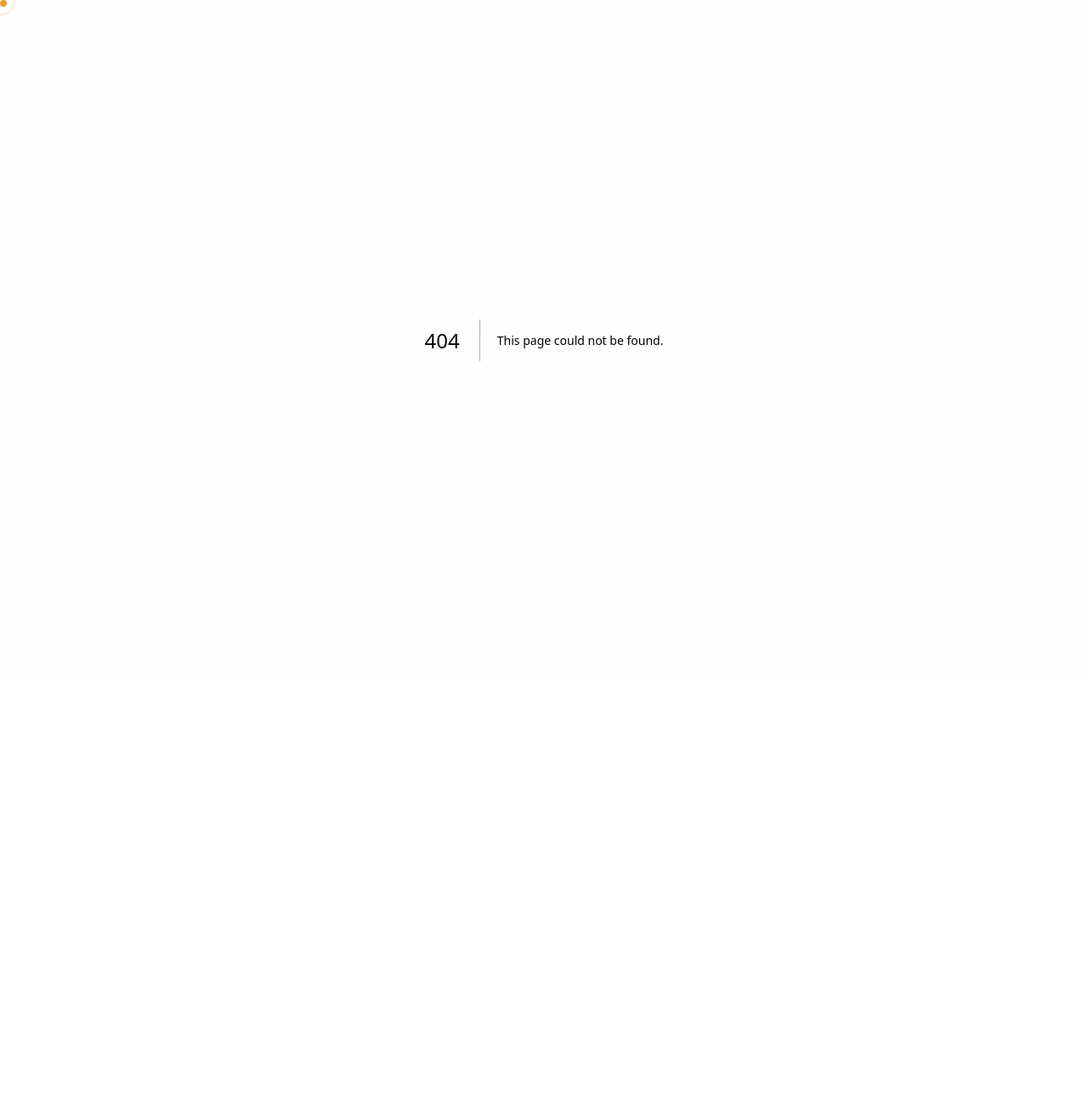
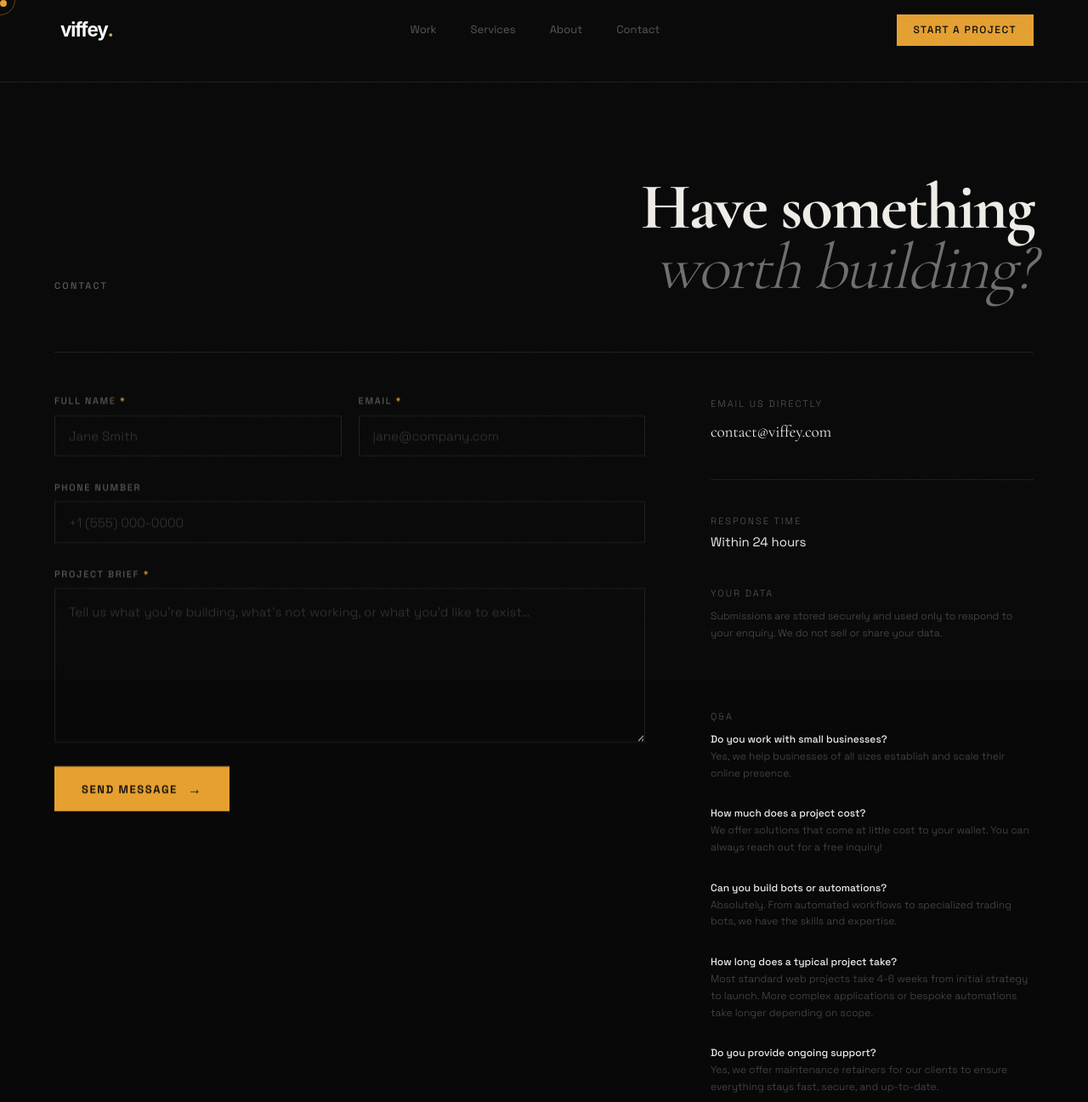
Before and after one commit to infinitegithub/viffey3, a Next.js app: page /contact in a window 1280 px wide. Before the commit this address had no page. Shown: the top 1297 px of the page at 85% size. Before the commit the page ends 800 px from the top, so only its background shows below. Built offline with nearby package versions, Linux system fonts and the light colour scheme.

Commit message:
Create dedicated Contact page with Q&As, hide them on homepage, and update Hero statement.

```diff
--- /dev/null
+++ b/src/app/contact/page.tsx
@@ -0,0 +1,21 @@
+import Nav from '@/components/Nav';
+import Footer from '@/components/Footer';
+import Contact from '@/components/Contact';
+
+export const metadata = {
+  title: 'Contact — Viffey',
+  description: 'Get in touch to start building your bespoke digital platform.',
+};
+
+export default function ContactPage() {
+  return (
+    <main>
+      <Nav />
+      {/* Page Layout Wrapper */}
+      <div style={{ paddingTop: 'clamp(6rem, 12vh, 10rem)', minHeight: '70vh' }}>
+        <Contact />
+      </div>
+      <Footer />
+    </main>
+  );
+}
--- a/src/app/page.tsx
+++ b/src/app/page.tsx
@@ -14,7 +14,7 @@ export default function Home() {
       <Marquee />
       <Services />
       <Work />
-      <Contact />
+      <Contact hideQA={true} />
       <Footer />
     </main>
   );
--- a/src/components/Contact.tsx
+++ b/src/components/Contact.tsx
@@ -16,7 +16,7 @@ try {
 
 type Status = 'idle' | 'sending' | 'success' | 'error';
 
-export default function Contact() {
+export default function Contact({ hideQA = false }: { hideQA?: boolean }) {
   const sectionRef = useRef<HTMLElement>(null);
   const headRef = useRef<HTMLHeadingElement>(null);
   const formRef = useRef<HTMLFormElement>(null);
@@ -274,6 +274,7 @@ export default function Contact() {
               </p>
             </div>
 
+            {!hideQA && (
               <div className={styles.crmNote} style={{ marginTop: '2.5rem' }}>
                 <span className={styles.infoLabel}>Q&A</span>
                 <p className={styles.crmText} style={{ marginBottom: '1.25rem' }}>
@@ -284,11 +285,20 @@ export default function Contact() {
                   <strong style={{ color: 'var(--white)', fontWeight: 500 }}>How much does a project cost?</strong><br />
                   We offer solutions that come at little cost to your wallet. You can always reach out for a free inquiry!
                 </p>
-              <p className={styles.crmText}>
+                <p className={styles.crmText} style={{ marginBottom: '1.25rem' }}>
                   <strong style={{ color: 'var(--white)', fontWeight: 500 }}>Can you build bots or automations?</strong><br />
                   Absolutely. From automated workflows to specialized trading bots, we have the skills and expertise.
                 </p>
+                <p className={styles.crmText} style={{ marginBottom: '1.25rem' }}>
+                  <strong style={{ color: 'var(--white)', fontWeight: 500 }}>How long does a typical project take?</strong><br />
+                  Most standard web projects take 4-6 weeks from initial strategy to launch. More complex applications or bespoke automations take longer depending on scope.
+                </p>
+                <p className={styles.crmText}>
+                  <strong style={{ color: 'var(--white)', fontWeight: 500 }}>Do you provide ongoing support?</strong><br />
+                  Yes, we offer maintenance retainers for our clients to ensure everything stays fast, secure, and up-to-date.
+                </p>
               </div>
+            )}
           </aside>
         </div>
       </div>
--- a/src/components/Footer.tsx
+++ b/src/components/Footer.tsx
@@ -7,7 +7,7 @@ const NAV_LINKS = [
   { label: 'Work', href: '/#work' },
   { label: 'Services', href: '/services' },
   { label: 'About', href: '/about' },
-  { label: 'Contact', href: '/#contact' },
+  { label: 'Contact', href: '/contact' },
 ];
 
 const SOCIAL_LINKS = [
@@ -33,7 +33,7 @@ export default function Footer() {
           </h2>
         </div>
         <div className={styles.ctaRight}>
-          <a href="#contact" className={styles.ctaBtn}>
+          <a href="/contact" className={styles.ctaBtn}>
             <span className={styles.ctaBtnText}>Start a project</span>
             <span className={styles.ctaBtnArrow}>→</span>
           </a>
--- a/src/components/Hero.tsx
+++ b/src/components/Hero.tsx
@@ -43,13 +43,13 @@ export default function Hero() {
         <div className={styles.headlines}>
           <div className={styles.lineWrap}>
             <div ref={line1Ref} className={`${styles.line} ${styles.lineLeft}`}>
-              <span className={styles.displayText}>WE BUILD</span>
+              <span className={styles.displayText}>WE ENGINEER</span>
             </div>
           </div>
 
           <div className={styles.lineWrap}>
             <div ref={line2Ref} className={`${styles.line} ${styles.lineRight}`}>
-              <span className={`${styles.displayText} ${styles.italic}`}>NEW</span>
+              <span className={`${styles.displayText} ${styles.italic}`}>BESPOKE</span>
             </div>
           </div>
 
@@ -62,7 +62,7 @@ export default function Hero() {
           <div className={styles.lineWrap}>
             <div ref={line4Ref} className={`${styles.line} ${styles.lineRight}`}>
               <span className={styles.displayText}>
-                WORLDS
+                PLATFORMS
                 <span className={styles.accentDot}>.</span>
               </span>
             </div>
--- a/src/components/Nav.tsx
+++ b/src/components/Nav.tsx
@@ -9,7 +9,7 @@ const links = [
   { label: 'Work', href: '/#work' },
   { label: 'Services', href: '/services' },
   { label: 'About', href: '/about' },
-  { label: 'Contact', href: '/#contact' },
+  { label: 'Contact', href: '/contact' },
 ];
 
 export default function Nav() {
@@ -58,9 +58,9 @@ export default function Nav() {
             ))}
           </div>
 
-          <a href="#contact" className={styles.cta}>
+          <Link href="/contact" className={styles.cta}>
             Start a project
-          </a>
+          </Link>
 
           <button
             className={`${styles.menuToggle} ${menuOpen ? styles.open : ''}`}
```
Lines whose indentation alone changed are shown as unchanged.
